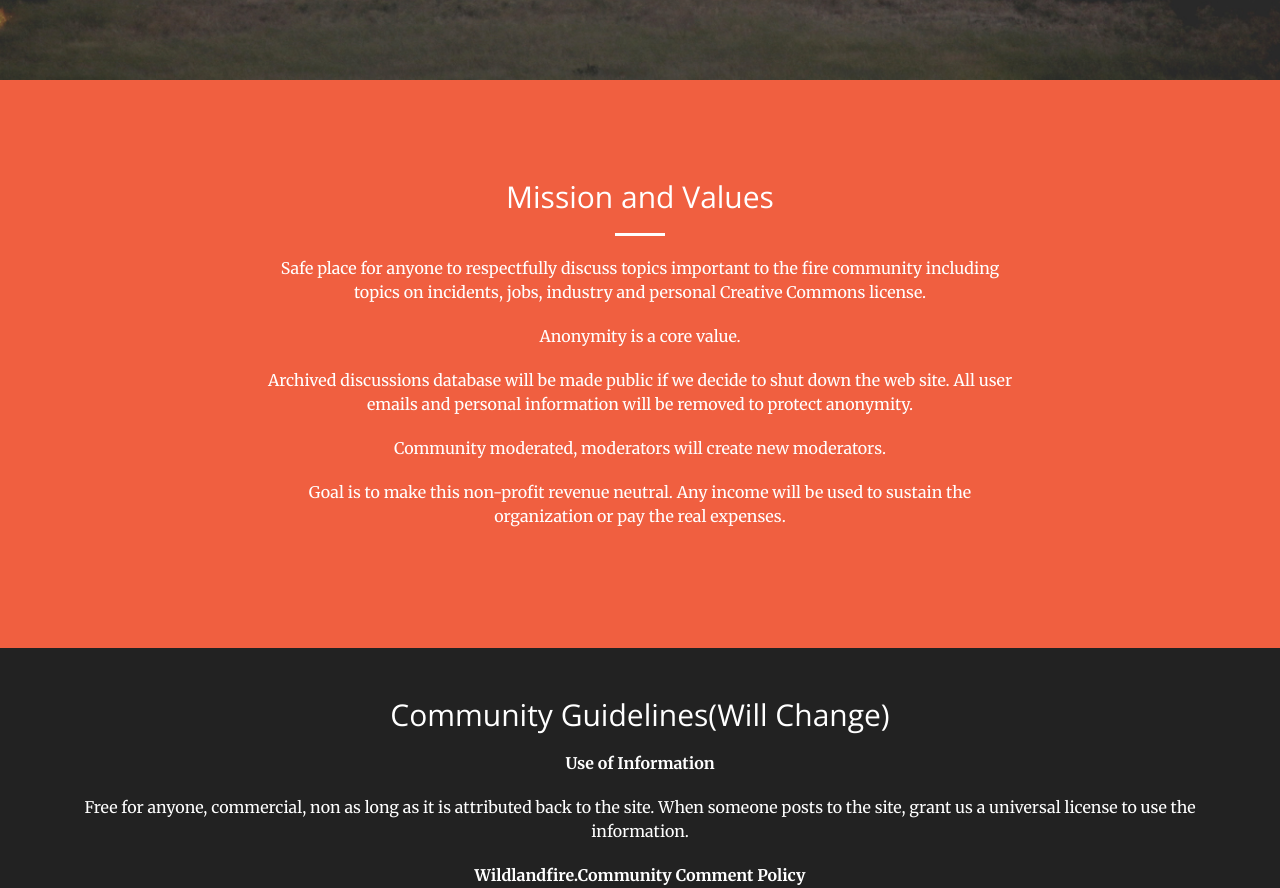
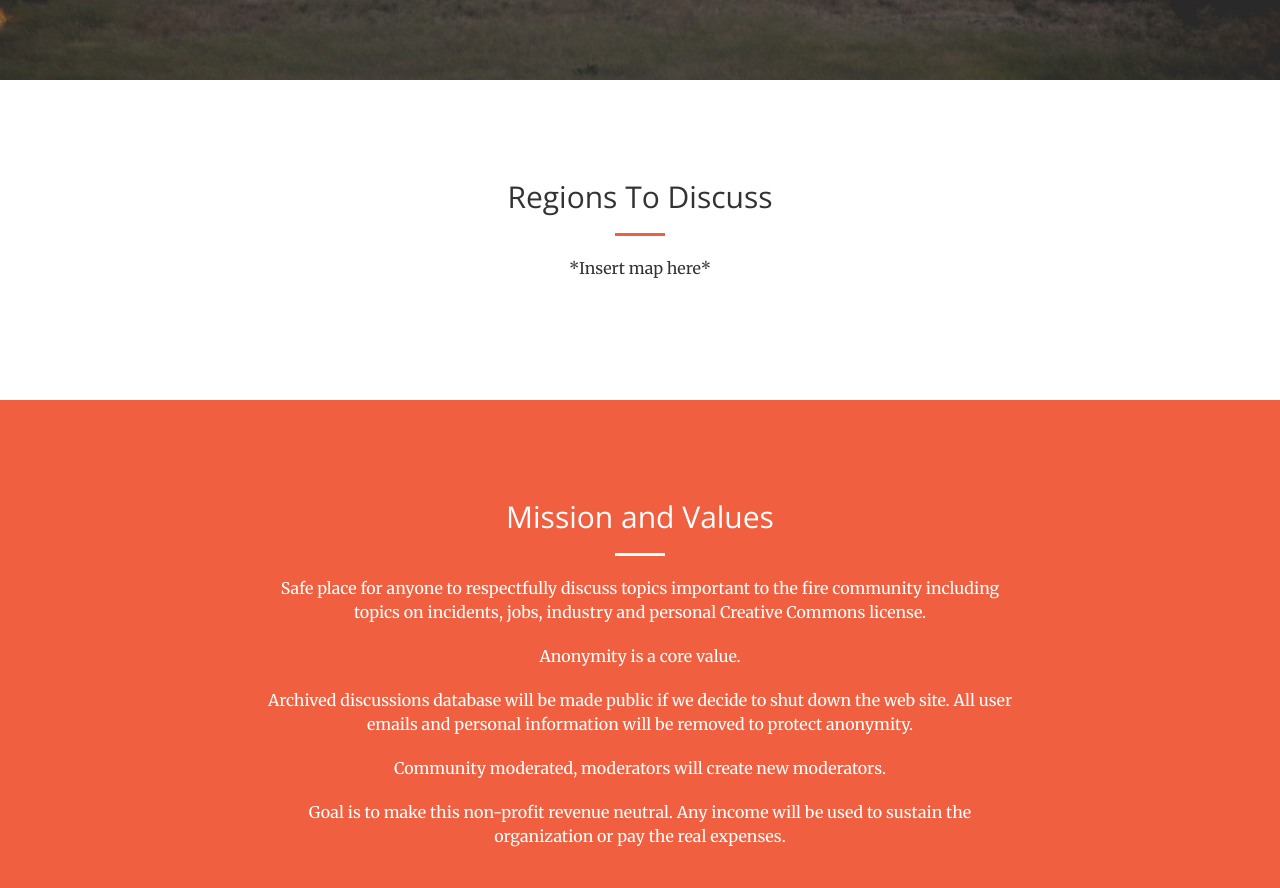
Before and after one commit to ytbnp/landing_page, a plain HTML site: page index.html in a window 1280 px wide. Shown: the part 720-1608 px from the top of the page. Drawn offline with nearby package versions, Linux system fonts and the light colour scheme.

Commit message:
Added map section and button

```diff
--- a/index.html
+++ b/index.html
@@ -80,7 +80,7 @@
    				 <hr>
    				 <p>WLD Community is dedicated to enhancing access to information sharing across the wildland fire community including active and retired fire firefighters, family and friends. </p>
    				 <a href="http://localhost:3000" target="_self"><button class="btn btn-primary btn-xl"> Get Involved(Forum) </button></a><br>
-   				 <a href="#guidelines" class="btn btn-default btn-xl page-scroll"> Discuss By Region (Map) </a>
+   				 <a href="#map" class="btn btn-default btn-xl page-scroll"> Discuss By Region (Map) </a>
 				 <br>
 				 <br>
 				 <!--
@@ -94,6 +94,18 @@
 	  </div>
 	  <div class="overlay"></div>
 	</header>
+
+  <section id="map">
+      <div class="container">
+          <div class="row">
+              <div class="col-lg-8 col-lg-offset-2 text-center">
+                  <h2 class="section-heading">Regions To Discuss</h2>
+                  <hr class="primary">
+                  <p>*Insert map here*</p>
+              </div>
+          </div>
+      </div>
+  </section>
 
     <section class="bg-primary" id="mission">
         <div class="container">
@@ -158,7 +170,9 @@
     <aside class="bg-dark" id="guidelines">
         <div class="container text-center">
             <div class="call-to-action">
+              <br><br>
                 <h2>Community Guidelines(Will Change)</h2>
+                <hr class="light">
                 <p class="text-faded"><b> Use of Information </b></p>
                 <p class="text-faded"> Free for anyone, commercial, non as long as it is attributed back to the site. When someone posts to the site, grant us a universal license to use the information.</p>
                 <p class="text-faded"><b> Wildlandfire.Community Comment Policy </b></p>
```
